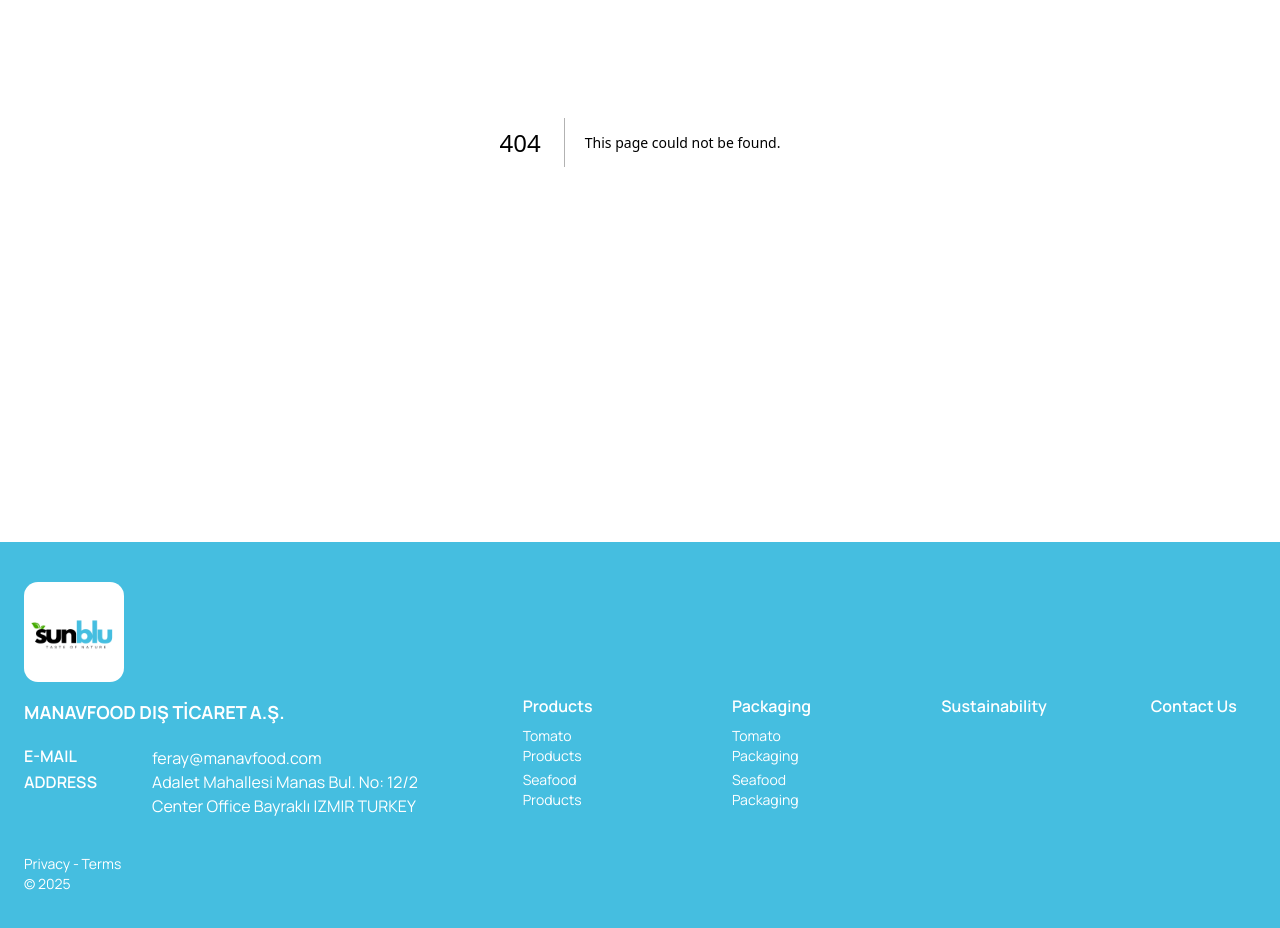
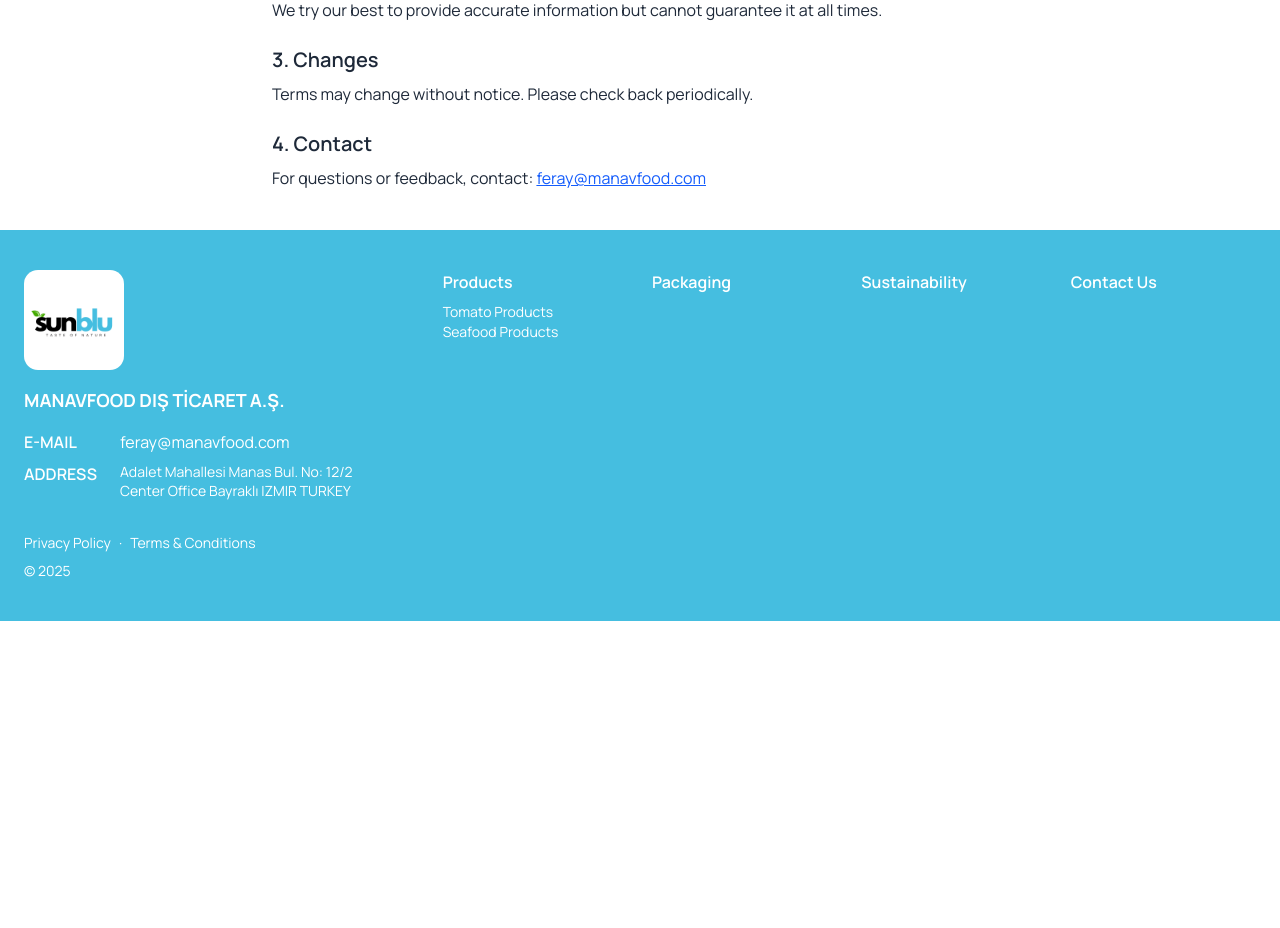
Before and after one commit to mfurkanyener/manavfood, a Next.js app: page /terms in a window 1280 px wide. Before the commit this address had no page. Shown: the part 540-1468 px from the top of the page. After the commit the page ends 1161 px from the top, so only its background shows below. Built offline with nearby package versions, Linux system fonts and the light colour scheme.

Commit message:
--Creating privacy and terms page creating.
--Edited
Footer is edited.

```diff
--- a/src/components/footer/Footer.js
+++ b/src/components/footer/Footer.js
@@ -12,9 +12,9 @@ const Footer = () => {
 
     return (
         <footer className={`${isTomatoPage ? "bg-[#A1D582]" : "bg-[#45BEE0]"} text-white py-10`}>
-            <div className="max-w-7xl mx-auto px-6 grid grid-cols-1 md:grid-cols-2 lg:grid-cols-6 gap-6">
-                <div className="col-span-1 md:col-span-2 flex flex-col md:flex-row md:items-start md:space-x-8">
-                    <div className="mb-6 md:mb-0">
+            <div className="max-w-7xl mx-auto px-6 grid grid-cols-1 lg:grid-cols-6 gap-6">
+
+                <div className="order-5 lg:order-1 col-span-1 lg:col-span-2 flex flex-col">
                     <Image
                         src="/images/logo/sunblu.png"
                         alt="sunblu logo"
@@ -22,55 +22,50 @@ const Footer = () => {
                         height={100}
                         className="mb-4 rounded-xl"
                     />
-                        <p className="font-bold text-lg space-y-3 mb-4">MANAVFOOD DIŞ TİCARET A.Ş.</p>
-                        <div className="flex items-center">
+                    <p className="font-bold text-lg mb-4">MANAVFOOD DIŞ TİCARET A.Ş.</p>
+
+                    <div className="flex items-start mb-2">
                         <p className="w-20 font-semibold">E-MAIL</p>
-                            <a href="mailto:feray@manavfood.com" className="ml-12 mt-1 text-white hover:underline block">
+                        <a href="mailto:feray@manavfood.com" className="ml-4 text-white hover:underline block">
                             feray@manavfood.com
                         </a>
                     </div>
-                        <div className="flex items-start">
+                    <div className="flex items-start mb-4">
                         <p className="w-20 font-semibold">ADDRESS</p>
-                            <p className="ml-12">
-                                Adalet Mahallesi Manas Bul. No: 12/2<br />
+                        <p className="ml-4 text-sm leading-snug">
+                            Adalet Mahallesi Manas Bul. No: 12/2<br/>
                             Center Office Bayraklı IZMIR TURKEY
                         </p>
                     </div>
-                        <p className="text-sm mt-9">Privacy - Terms</p>
-                        <p className="text-sm">© 2025</p>
+
+                    <div className="text-sm text-white mt-4 space-x-2">
+                        <Link href="/privacy" className="hover:underline">Privacy Policy</Link>
+                        <span>·</span>
+                        <Link href="/terms" className="hover:underline">Terms & Conditions</Link>
+                        <span className="block mt-2">© 2025</span>
                     </div>
                 </div>
 
-                <div className="ml-20">
-                    <Link href="/products">
-                        <p className="font-semibold mb-2 mt-28">Products</p>
-                    </Link>
+                {/* LİNKLER → MASAÜSTÜDE SAĞDA, MOBİLDE ÜSTTE */}
+
+                <div className="order-1 lg:order-2">
+                    <Link href="/products"><p className="font-semibold mb-2">Products</p></Link>
                     <ul className="space-y-1 text-sm">
-                        <li>Tomato Products</li>
-                        <li>Seafood Products</li>
+                        <Link href="/tomatoProducts"><li>Tomato Products</li></Link>
+                        <Link href="/fishProducts"><li>Seafood Products</li></Link>
                     </ul>
                 </div>
 
-                <div className="ml-20">
-                    <Link href="/packaging">
-                        <p className="font-semibold mb-2 mt-28">Packaging</p>
-                    </Link>
-                    <ul className="space-y-1 text-sm">
-                        <li>Tomato Packaging</li>
-                        <li>Seafood Packaging</li>
-                    </ul>
+                <div className="order-2 lg:order-3">
+                    <Link href="/packaging"><p className="font-semibold mb-2">Packaging</p></Link>
                 </div>
 
-                <div className="ml-20">
-                    <Link href="/sustainability">
-                        <p className="font-semibold mb-2 mt-28">Sustainability</p>
-                    </Link>
+                <div className="order-3 lg:order-4">
+                    <Link href="/sustainability"><p className="font-semibold mb-2">Sustainability</p></Link>
                 </div>
 
-                <div className="ml-20">
-                    <Link href="/contact">
-                        <p className="font-semibold mb-2 mt-28">Contact Us</p>
-                    </Link>
+                <div className="order-4 lg:order-5">
+                    <Link href="/contact"><p className="font-semibold mb-2">Contact Us</p></Link>
                 </div>
             </div>
         </footer>
--- a/src/pages/contact.js
+++ b/src/pages/contact.js
@@ -8,6 +8,7 @@ import { Label } from "@/components/ui/label";
 import emailjs from '@emailjs/browser';
 import { FaMapMarkerAlt } from "react-icons/fa";
 import { HiOutlineMail } from "react-icons/hi";
+import Link from "next/link";
 
 export default function ContactPage() {
     const [accepted, setAccepted] = useState(false);
@@ -78,9 +79,9 @@ export default function ContactPage() {
                             />
                             <Label htmlFor="privacy" className="text-sm text-black">
                                 I have read and accept the{" "}
-                                <a href="#" className="underline">
+                                <Link href="/privacy" className="underline">
                                     Privacy Policy.
-                                </a>
+                                </Link>
                             </Label>
                         </div>
 
@@ -113,10 +114,10 @@ export default function ContactPage() {
                             >
                                 <HiOutlineMail className="text-[#45BEE0] w-8 h-8 mx-auto"/>
                                 <p className="font-bold text-base">EMAIL</p>
-                                <p className="max-w-[210px] text-center text-sm leading-snug">MANAVFOOD DIŞ TİCARET A.Ş.</p>
+                                <p className="mt-5 max-w-[210px] text-center text-sm leading-snug">MANAVFOOD DIŞ TİCARET A.Ş.</p>
                                 <a
                                     href="mailto:feray@manavfood.com"
-                                    className="text-sm text-[#333] underline hover:text-[#45BEE0] transition"
+                                    className="mb-5 text-sm text-[#333] underline hover:text-[#45BEE0] transition"
                                 >
                                     feray@manavfood.com
                                 </a>
--- /dev/null
+++ b/src/pages/privacy.js
@@ -0,0 +1,39 @@
+import Head from 'next/head';
+
+export default function PrivacyPolicy() {
+    return (
+        <>
+            <Head>
+                <title>Privacy Policy | Manavfood</title>
+                <meta name="description" content="Manavfood Dış Ticaret A.Ş. Privacy Policy" />
+            </Head>
+            <main className="max-w-3xl mx-auto px-4 py-10 text-gray-800">
+                <h1 className="text-2xl font-bold mb-4">Privacy Policy</h1>
+                <p className="mb-4">
+                    At Manavfood Dış Ticaret A.Ş., we respect your privacy and are committed to protecting any personal information you provide to us through our website.
+                </p>
+
+                <h2 className="text-xl font-semibold mt-6 mb-2">1. Information We Collect</h2>
+                <ul className="list-disc list-inside mb-4">
+                    <li>Name, email address, phone number (via contact form)</li>
+                    <li>Website usage data (anonymized)</li>
+                </ul>
+
+                <h2 className="text-xl font-semibold mt-6 mb-2">2. How We Use Your Information</h2>
+                <p className="mb-4">We use your data to respond to inquiries and improve user experience.</p>
+
+                <h2 className="text-xl font-semibold mt-6 mb-2">3. Data Protection</h2>
+                <p className="mb-4">We do not sell or share your data with third parties. All data is securely stored and accessible only by authorized personnel.</p>
+
+                <h2 className="text-xl font-semibold mt-6 mb-2">4. Cookies</h2>
+                <p className="mb-4">Basic cookies may be used. You may disable them via your browser settings.</p>
+
+                <h2 className="text-xl font-semibold mt-6 mb-2">5. Contact</h2>
+                <p>
+                    For any questions, contact us at:{" "}
+                    <a href="mailto:feray@manavfood.com" className="text-blue-600 underline">feray@manavfood.com</a>
+                </p>
+            </main>
+        </>
+    );
+}
--- /dev/null
+++ b/src/pages/terms.js
@@ -0,0 +1,33 @@
+import Head from 'next/head';
+
+export default function TermsConditions() {
+    return (
+        <>
+            <Head>
+                <title>Terms & Conditions | Manavfood</title>
+                <meta name="description" content="Terms and conditions for using manavfood.com" />
+            </Head>
+            <main className="max-w-3xl mx-auto px-4 py-10 text-gray-800">
+                <h1 className="text-2xl font-bold mb-4">Terms & Conditions</h1>
+                <p className="mb-4">
+                    By using our website (manavfood.com), you agree to the following terms and conditions:
+                </p>
+
+                <h2 className="text-xl font-semibold mt-6 mb-2">1. Use of Website</h2>
+                <p className="mb-4">All content is for informational use only. Do not copy or redistribute without permission.</p>
+
+                <h2 className="text-xl font-semibold mt-6 mb-2">2. Liability</h2>
+                <p className="mb-4">We try our best to provide accurate information but cannot guarantee it at all times.</p>
+
+                <h2 className="text-xl font-semibold mt-6 mb-2">3. Changes</h2>
+                <p className="mb-4">Terms may change without notice. Please check back periodically.</p>
+
+                <h2 className="text-xl font-semibold mt-6 mb-2">4. Contact</h2>
+                <p>
+                    For questions or feedback, contact:{" "}
+                    <a href="mailto:feray@manavfood.com" className="text-blue-600 underline">feray@manavfood.com</a>
+                </p>
+            </main>
+        </>
+    );
+}
```
Lines whose indentation alone changed are shown as unchanged.
